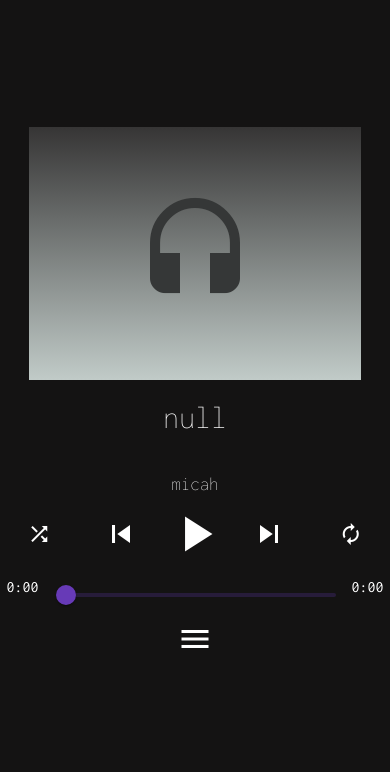
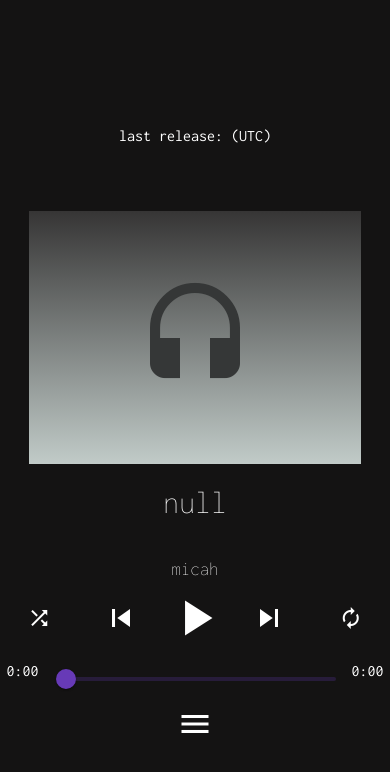
Before and after one commit to micahnorwoodjordan/getmybeats, an Angular app in the folder frontend-v3/: page / in a window 390 px wide. Shown: the top 772 px of the page. Built offline with nearby package versions, Linux system fonts and the light colour scheme; no server answers.

Commit message:
more css tweaks;  uncomment app header div

```diff
--- a/frontend-v3/src/app/components/header/header.component.css
+++ b/frontend-v3/src/app/components/header/header.component.css
@@ -10,3 +10,7 @@
 @media (max-width: 750px) {
     .header-primary { color: white; }
 }
+
+@media (max-width: 414px) {
+    .header-primary { padding-top: 0vh; padding-bottom: 3vh; color: white; }
+}
--- a/frontend-v3/src/app/components/header/header.component.html
+++ b/frontend-v3/src/app/components/header/header.component.html
@@ -4,7 +4,7 @@
         <mat-icon>signal_wifi_off</mat-icon>&nbsp;
         <a href="{{userExperienceReportUrl}}" target="_blank">view UX report</a>
     </div>
-    <!-- <div class="header-primary" fxLayout="row" fxLayoutAlign="space-evenly center">
-        <a>release: {{ lastReleaseString }} (UTC)</a>
-    </div> -->
+    <div class="header-primary" fxLayout="row" fxLayoutAlign="space-evenly center">
+        <a>last release: {{ lastReleaseString }} (UTC)</a>
+    </div>
 </div>
--- a/frontend-v3/src/app/components/player/player.component.css
+++ b/frontend-v3/src/app/components/player/player.component.css
@@ -1,6 +1,6 @@
 :host { --backdrop-image-url: url('http://127.0.0.1'); }  /* placeholder location to avoid compilation errors */
 
-.player { margin-top: 5vh; }
+.player { margin-top: 10vh; }
 .songTitle { color: white; }
 .songArtist { color: white; }
 .slider { width: 40vw; margin-top: 3vh; margin-bottom: 1vh; }
@@ -91,7 +91,7 @@
 }
 
 @media (max-width: 414px) {
-    .player { margin-top: 10vh; }
+    .player { margin-top: 15vh; }
     .play-pause-control { cursor: pointer; transform: scale(2.5); transition: 0.5s; color: white; }
 
     .left-control-arrow { cursor: pointer; left: 28vw; position: absolute; transform: scale(1.5); transition: 0.5s; color: white; }
```
